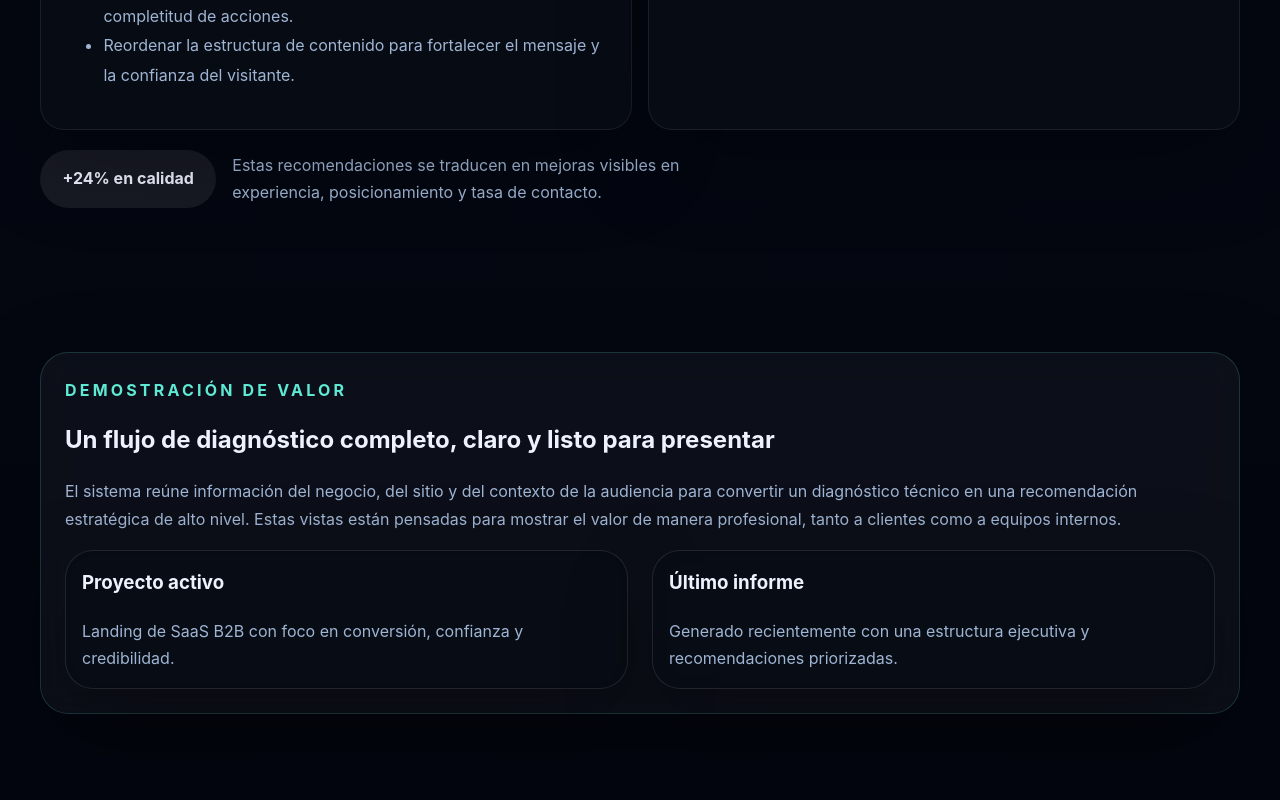
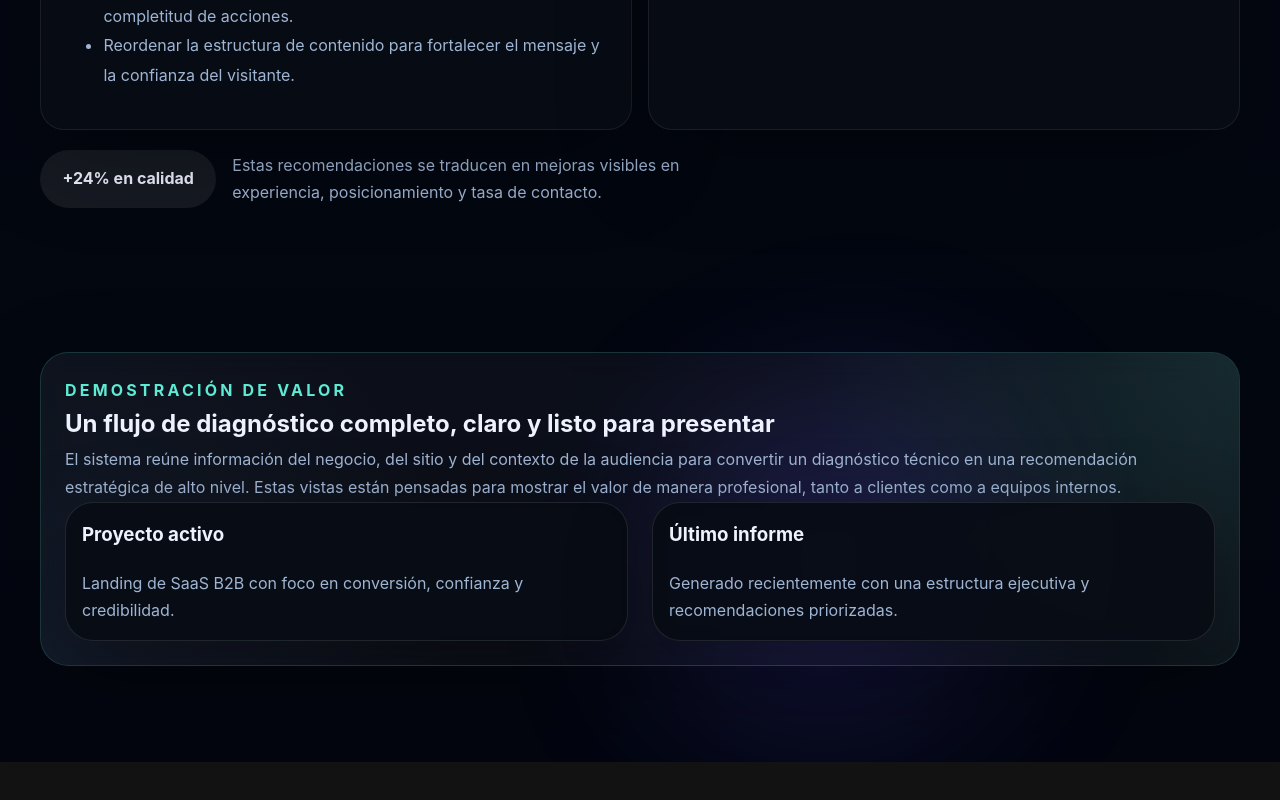
Before and after one commit to munozbarriere-commits/sitevision-pro, a Next.js app in the folder apps/web/: page / in a window 1280 px wide. Shown: the part 3219-4019 px from the top of the page. After the commit the page ends 3981 px from the top, so only its background shows below. Built offline with nearby package versions, Linux system fonts and the light colour scheme.

Commit message:
Add interactive animated background to SiteVision Pro landing page

```diff
--- a/apps/web/app/globals.css
+++ b/apps/web/app/globals.css
@@ -44,8 +44,80 @@ textarea {
 }
 
 main {
+  position: relative;
   min-height: 100vh;
   padding-bottom: 4rem;
+  overflow: hidden;
+}
+
+.main-content {
+  position: relative;
+  z-index: 1;
+}
+
+.main-background {
+  position: absolute;
+  inset: 0;
+  pointer-events: none;
+  overflow: hidden;
+  z-index: 0;
+}
+
+.background-blob {
+  position: absolute;
+  border-radius: 50%;
+  filter: blur(90px);
+  opacity: 0.9;
+  will-change: transform, opacity;
+  animation: float 12s ease-in-out infinite;
+}
+
+.background-blob::before {
+  content: '';
+  display: block;
+  width: 100%;
+  height: 100%;
+  border-radius: inherit;
+  background: inherit;
+}
+
+.background-blob.blob-1 {
+  width: 420px;
+  height: 420px;
+  top: -80px;
+  left: -80px;
+  background: radial-gradient(circle at 30% 30%, rgba(94,234,212,0.35), transparent 55%);
+  animation-duration: 16s;
+}
+
+.background-blob.blob-2 {
+  width: 360px;
+  height: 360px;
+  top: 20%;
+  right: -100px;
+  background: radial-gradient(circle at 30% 30%, rgba(96,165,250,0.28), transparent 55%);
+  animation-duration: 18s;
+  animation-delay: 2s;
+}
+
+.background-blob.blob-3 {
+  width: 520px;
+  height: 520px;
+  bottom: -130px;
+  left: 50%;
+  transform: translateX(-50%);
+  background: radial-gradient(circle at 35% 35%, rgba(79,70,229,0.22), transparent 52%);
+  animation-duration: 20s;
+  animation-delay: 4s;
+}
+
+@keyframes float {
+  0%, 100% {
+    transform: translateY(0) scale(1);
+  }
+  50% {
+    transform: translateY(-18px) scale(1.04);
+  }
 }
 
 .container {
--- a/apps/web/app/page.tsx
+++ b/apps/web/app/page.tsx
@@ -7,10 +7,16 @@ import { ConsultationPanel } from '@/components/ConsultationPanel';
 export default function HomePage() {
   return (
     <main>
-      <Navbar />
-      <Hero />
+      <div className="main-background">
+        <span className="background-blob blob-1" />
+        <span className="background-blob blob-2" />
+        <span className="background-blob blob-3" />
+      </div>
+      <div className="main-content">
+        <Navbar />
+        <Hero />
 
-      <section className="container section-split">
+        <section className="container section-split">
         <div style={{ marginBottom: '1rem' }}>
           <p style={{ margin: 0, color: 'var(--brand)', fontWeight: 700, textTransform: 'uppercase', letterSpacing: '0.2em' }}>Cómo trabajamos</p>
           <h2 style={{ margin: '0.35rem 0 0.75rem', fontSize: '1.9rem' }}>Un proceso claro para convertir hallazgos técnicos en decisiones estratégicas</h2>
@@ -45,7 +51,10 @@ export default function HomePage() {
       <InsightsPanel />
 
       <section id="demo" className="container section-split">
-        <div className="card panel-callout" style={{ padding: '1.5rem', display: 'grid', gap: '1rem' }}>
+        <div className="card panel-callout" style={{ padding: '1.5rem', display: 'grid', gap: '1rem', position: 'relative', overflow: 'hidden' }}>
+          <div style={{ position: 'absolute', inset: 0, background: 'radial-gradient(circle at top right, rgba(94,234,212,0.12), transparent 35%)', pointerEvents: 'none' }} />
+          <div style={{ position: 'absolute', inset: 0, background: 'radial-gradient(circle at bottom left, rgba(96,165,250,0.08), transparent 35%)', pointerEvents: 'none' }} />
+          <div style={{ position: 'relative', zIndex: 1 }}>
           <p style={{ margin: 0, color: 'var(--brand)', fontWeight: 700, textTransform: 'uppercase', letterSpacing: '0.2em' }}>Demostración de valor</p>
           <h2 style={{ margin: 0 }}>Un flujo de diagnóstico completo, claro y listo para presentar</h2>
           <p style={{ color: 'var(--muted)', margin: 0, lineHeight: 1.8 }}>
@@ -61,8 +70,10 @@ export default function HomePage() {
               <p style={{ color: 'var(--muted)', marginBottom: 0 }}>Generado recientemente con una estructura ejecutiva y recomendaciones priorizadas.</p>
             </div>
           </div>
+          </div>
         </div>
       </section>
+      </div>
     </main>
   );
 }
```
